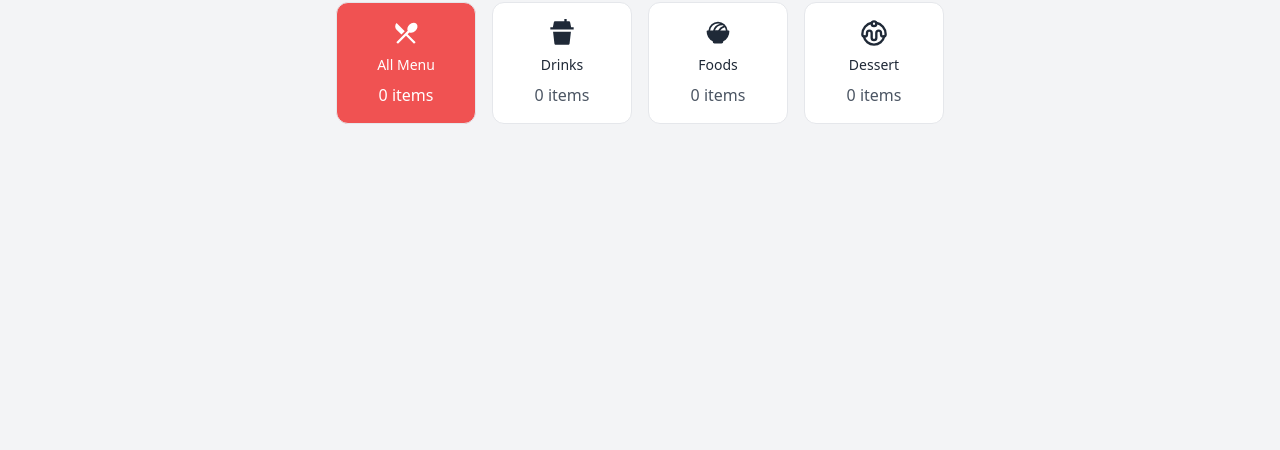
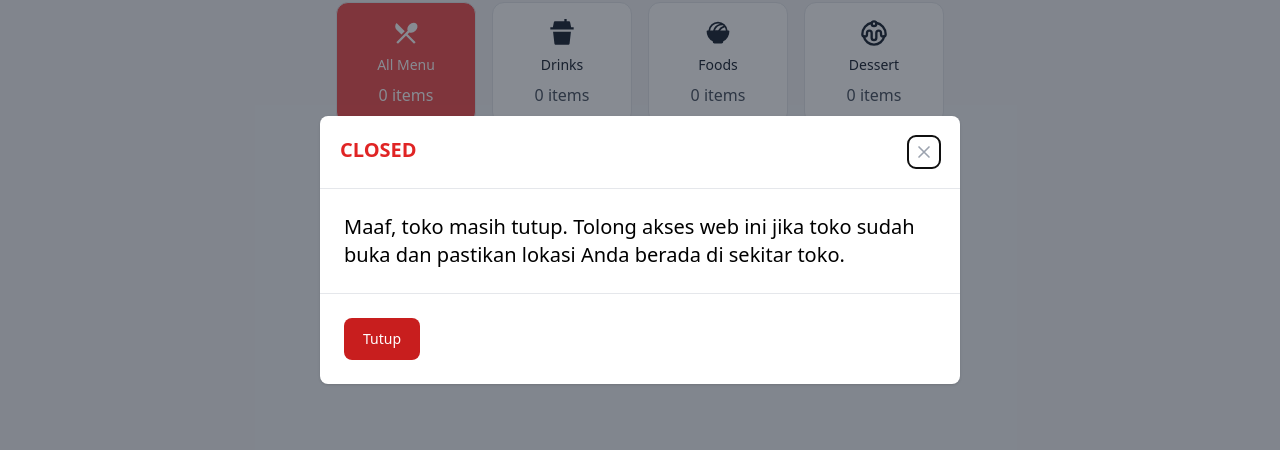
Before and after one commit to vion-15/SOS-KP, a React (Vite) app in the folder client/: page / in a window 1280 px wide. Shown: the part 150-600 px from the top of the page. Built offline with nearby package versions, Linux system fonts and the light colour scheme; no server answers.

Commit message:
menambah alert ketika closed

```diff
--- a/client/src/components/Header.jsx
+++ b/client/src/components/Header.jsx
@@ -1,9 +1,9 @@
-import { Navbar } from 'flowbite-react';
+import { Button, Modal, Navbar } from 'flowbite-react';
 import { Link } from 'react-router-dom';
 import { FaPowerOff } from "react-icons/fa";
 import SearchOverlay from './SearchOverlay';
 import { useDispatch, useSelector } from 'react-redux';
-import { useEffect } from 'react';
+import { useEffect, useState } from 'react';
 import { setStoreStatus } from '../redux/storestatus/storeSlice';
 
 export default function Header() {
@@ -11,6 +11,7 @@ export default function Header() {
     const isAdminLogin = currentUser?.isAdmin === true;
     const dispatch = useDispatch();
     const { isOpen } = useSelector((state) => state.storeStatus);
+    const [showClosedModal, setShowClosedModal] = useState(false);
 
     useEffect(() => {
         const fetchStoreStatus = async () => {
@@ -27,6 +28,12 @@ export default function Header() {
 
         fetchStoreStatus();
     }, [dispatch]);
+
+    useEffect(() => {
+        if(!isOpen){
+            setShowClosedModal(true);
+        }
+    }, [isOpen]);
 
     return (
         <header className='sticky top-0 z-50'>
@@ -62,6 +69,21 @@ export default function Header() {
                     </div>
                 </div>
             </Navbar>
+
+            <Modal show={showClosedModal} onClose={() => setShowClosedModal(false)}>
+                <Modal.Header>
+                    <p className='text-red-600 font-bold'>CLOSED</p>
+                </Modal.Header>
+                <Modal.Body>
+                <p className='text-xl'>Maaf, toko masih tutup. Tolong akses web ini jika toko sudah buka dan pastikan lokasi Anda berada di sekitar toko.</p>
+                </Modal.Body>
+                <Modal.Footer>
+                    <Button onClick={() => setShowClosedModal(false)}
+                        color='failure'>
+                        Tutup
+                    </Button>
+                </Modal.Footer>
+            </Modal>
         </header>
     )
 }
```
